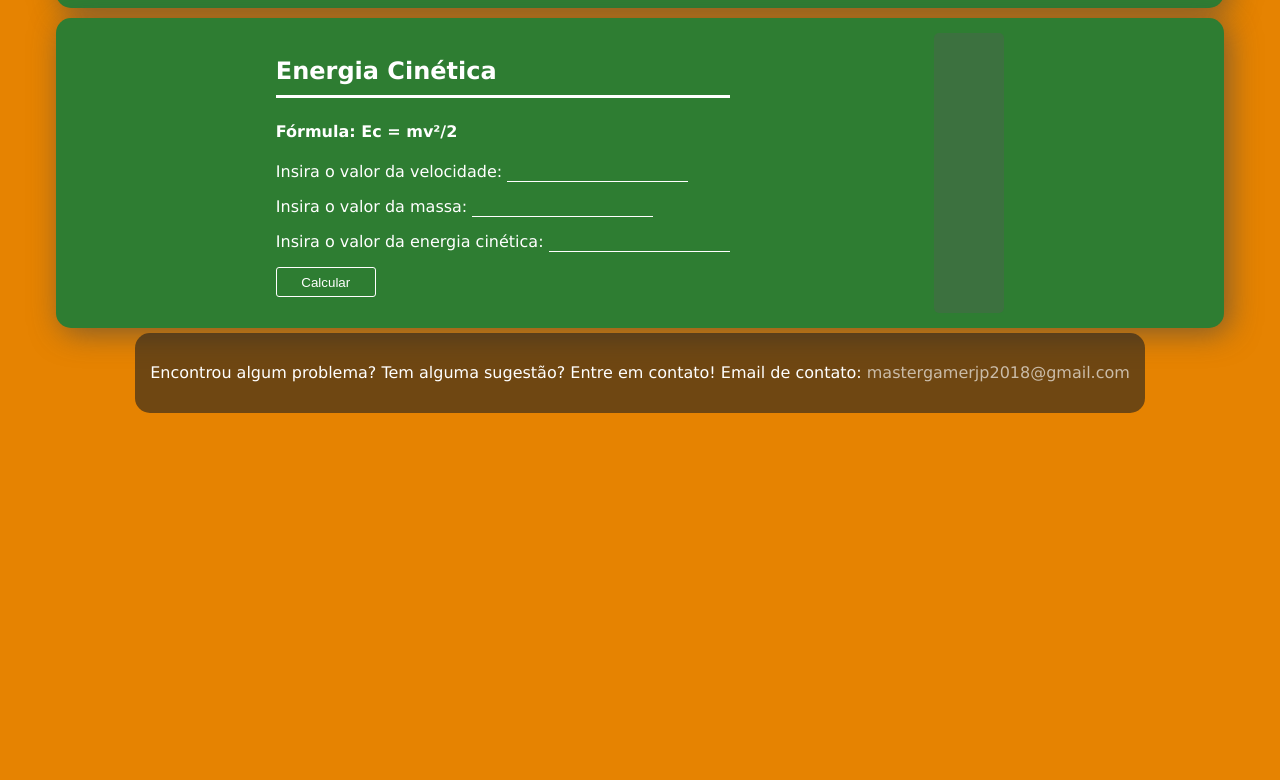
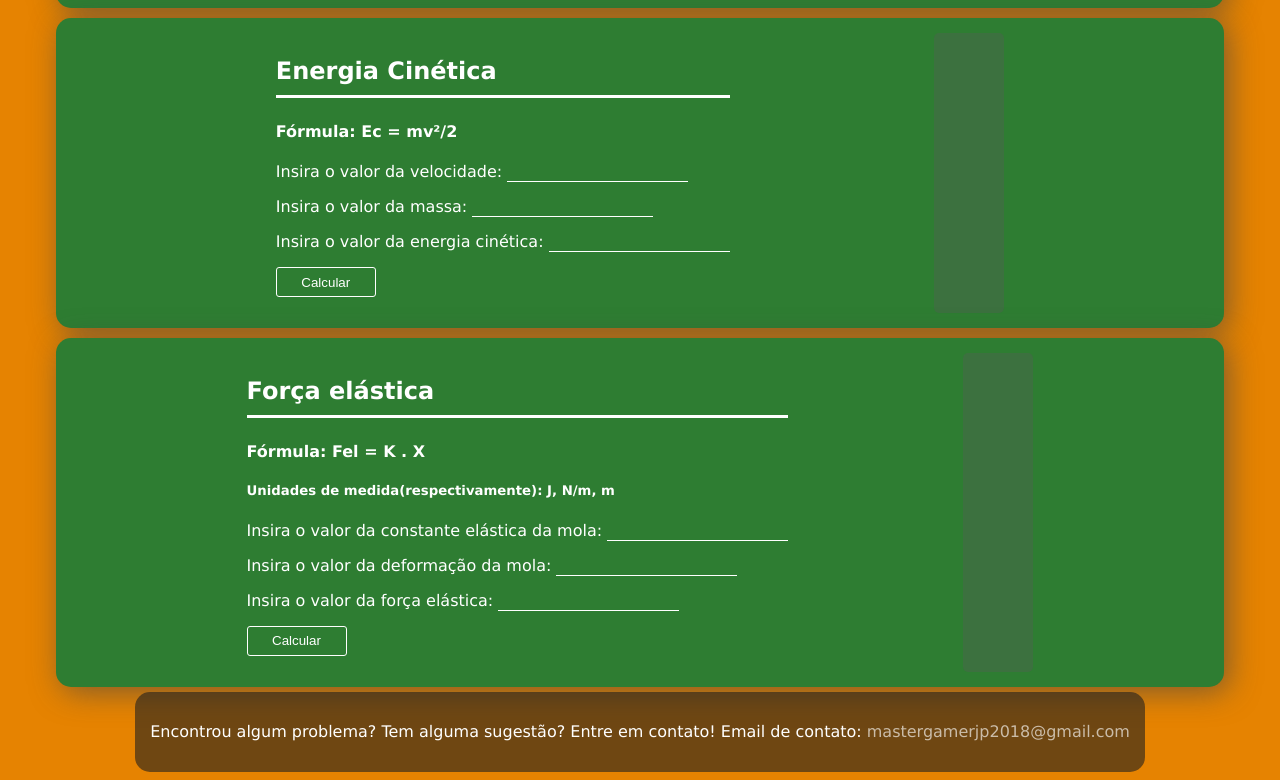
Before and after one commit to joaopedrov0/helpincalculus, a plain HTML site: page index.html in a window 1280 px wide. Shown: the part 1682-2462 px from the top of the page. Before the commit the page ends 2103 px from the top, so only its background shows below. Drawn offline with Linux system fonts and the light colour scheme.

Commit message:
Força elástica added

```diff
--- /dev/null
+++ b/fisica-forca-elastica.js
@@ -0,0 +1,32 @@
+function forcaElastica(){
+    let constante, distancia, forca
+    constante = document.querySelector('#forca-elastica #constante').value
+    distancia = document.querySelector('#forca-elastica #distancia').value
+    forca = document.querySelector('#forca-elastica #forca').value
+
+    let res
+
+    let resolution = document.querySelector('.resolucao.resolucaoForcaElastica p')
+    let result = document.querySelector('.resultado.resultadoForcaElastica p')
+
+    resolution.innerHTML = ``
+    result.innerHTML = ``
+
+    switch(''){
+        case constante:
+            res = forca / distancia
+            resolution.innerHTML = `Para descobrir a constante elástica da mola, vamos isolar ela.<br>K = Fel / x<br>K = ${forca} / ${distancia}<br>K = ${forca / distancia}`
+            result.innerHTML = `Resultado: ${res}N/m`
+            break
+        case distancia:
+            res = forca / constante
+            resolution.innerHTML = `Para descobrir qual é a deformação da mola, vamos isolar esse valor.<br>X = Fel / K<br>X = ${forca} / ${constante}<br>X = ${forca / constante}`
+            result.innerHTML = `Resultado: ${res}m`
+            break
+        case forca:
+            res = constante * distancia
+            resolution.innerHTML = `Para descobrir a força elástica da mola, vamos isolar substituir os valores da fórmula com nossos dados.<br>Fel = K . X<br>Fel = ${constante} . ${distancia}<br>Fel = ${constante * distancia}`
+            result.innerHTML = `Resultado: ${res}N`
+            break
+    }
+}
--- a/index.html
+++ b/index.html
@@ -22,6 +22,7 @@
         <!--FÍSICA-->
         <script src="fisica-trabalho-forca-constante.js"></script>
         <script src="fisica-energia-cinetica.js"></script>
+        <script src="fisica-forca-elastica.js"></script>
     </head>
     <body>
         <!--MODELO-->
@@ -269,6 +270,38 @@
                 </div>
             </div>
         </section>
+        <section class="fisica">
+            <div class="div_data">
+                <h3>Força elástica</h3>
+                <h4>Fórmula: Fel = K . X</h4>
+                <h5>Unidades de medida(respectivamente): J, N/m, m</h5>
+                <ul id="forca-elastica">
+                    <li>
+                        <label for="constante">Insira o valor da constante elástica da mola:</label>
+                        <input type="number" name="constante" id="constante">
+                    </li>
+                    <li>
+                        <label for="distancia">Insira o valor da deformação da mola:</label>
+                        <input type="number" name="distancia" id="distancia">
+                    </li>
+                    <li>
+                        <label for="forca">Insira o valor da força elástica:</label>
+                        <input type="number" name="forca" id="forca">
+                    </li>
+                    <li>
+                        <input class="fisica btn" type="button" value="Calcular" onclick="forcaElastica()">
+                    </li>
+                </ul>
+            </div>
+            <div class="div_explain">
+                <div class="resolucao resolucaoForcaElastica">
+                    <p></p>
+                </div>
+                <div class="resultado resultadoForcaElastica">
+                    <p></p>
+                </div>
+            </div>
+        </section>
         <footer>
             <span>Encontrou algum problema? Tem alguma sugestão? Entre em contato! Email de contato: <a href="mailto:mastergamerjp2018@gmail.com?">mastergamerjp2018@gmail.com</a> </span>
         </footer>
```
